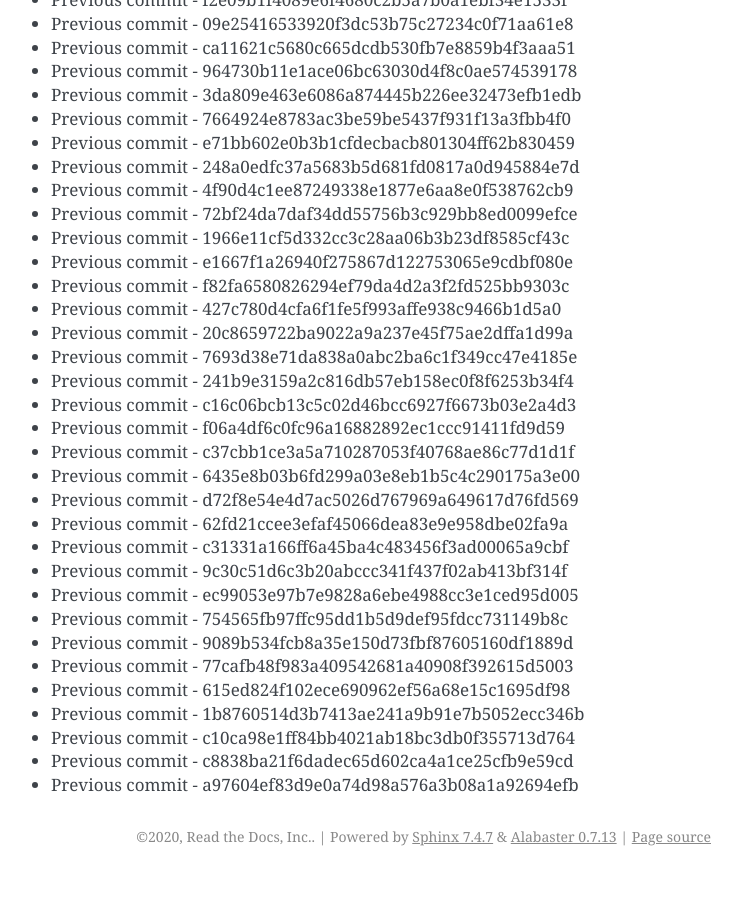
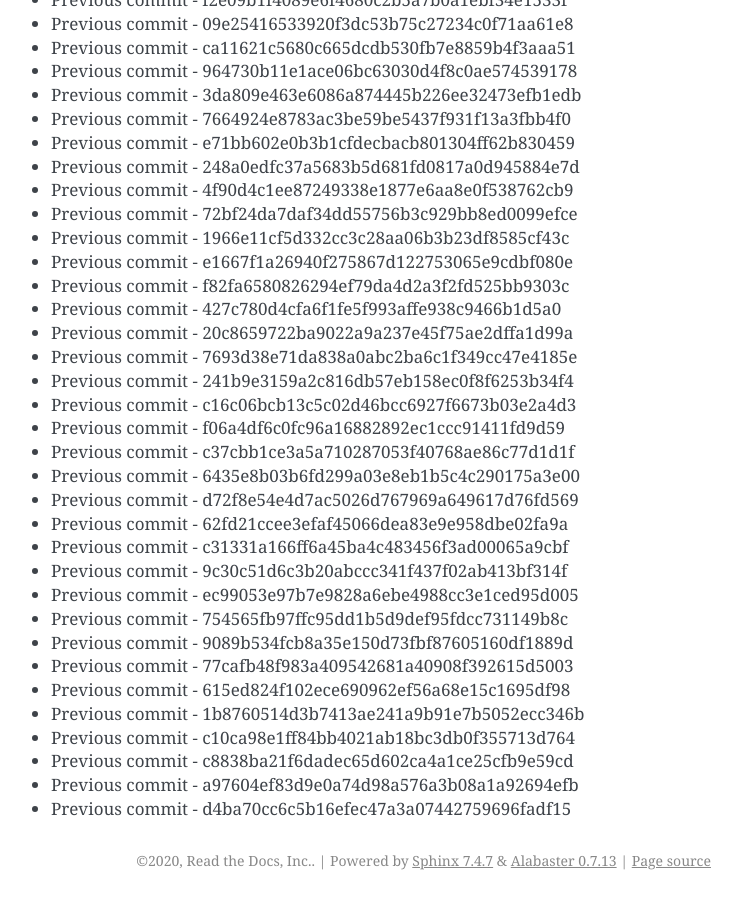
Before and after one commit to readthedocs/rtd-git-stresstest, a Sphinx documentation site: the page built from docs/updates.rst, in a window 1280 px wide and 900 px high, scrolled down 96200 px. Shown: the whole window, without its empty margins (399-1141 px from the left). Built offline with Sphinx 7.4.7, drawn with Linux system fonts in a browser that asks for light colours; before the commit the page ends 97076 px from its top, so only the background shows below that.

Commit message:
Generating commit from previous: d4ba70cc6c5b16efec47a3a07442759696fadf15

```diff
--- a/docs/updates.rst
+++ b/docs/updates.rst
@@ -4074,3 +4074,4 @@ It can be tested for any performance characteristics.
 * Previous commit - c10ca98e1ff84bb4021ab18bc3db0f355713d764
 * Previous commit - c8838ba21f6dadec65d602ca4a1ce25cfb9e59cd
 * Previous commit - a97604ef83d9e0a74d98a576a3b08a1a92694efb
+* Previous commit - d4ba70cc6c5b16efec47a3a07442759696fadf15
```
